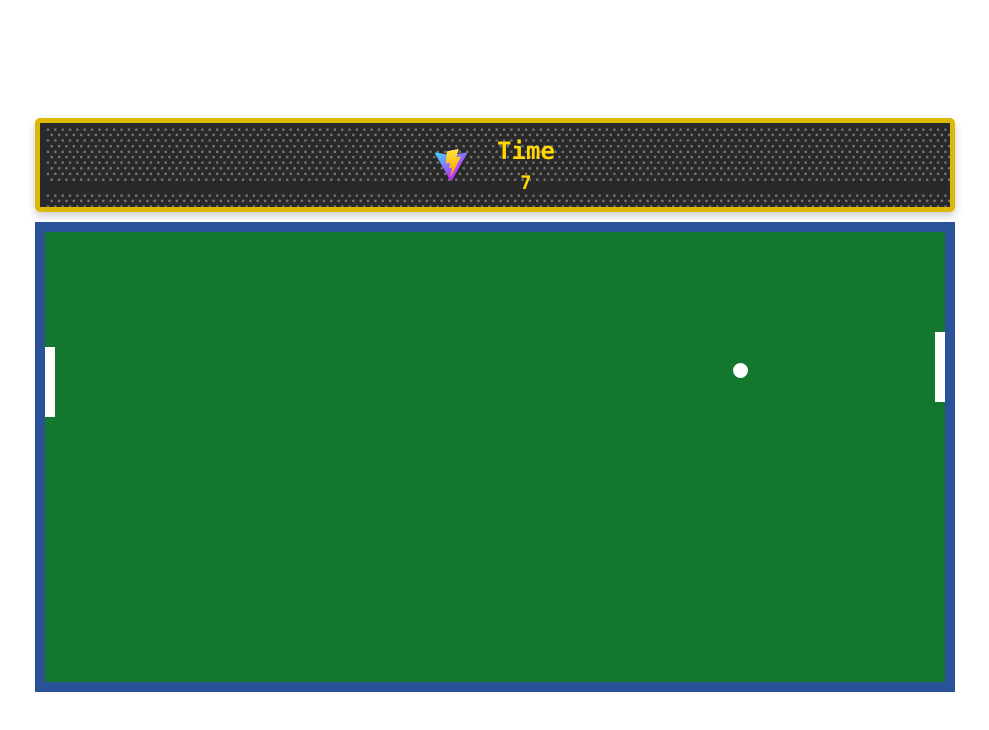
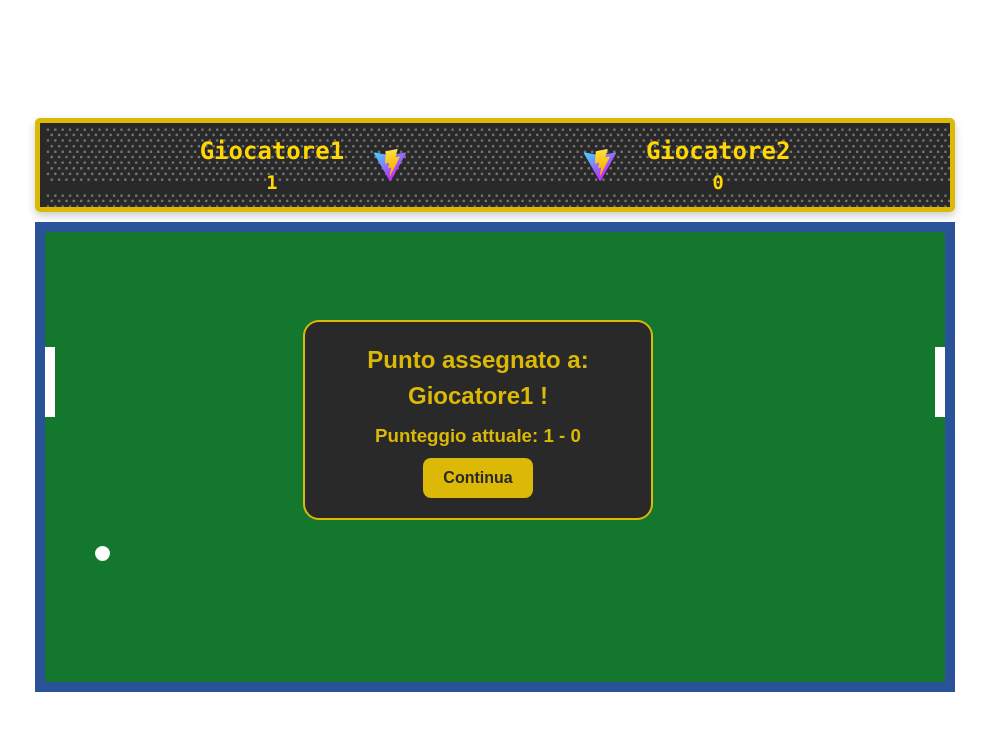
Before and after one commit to AndreaSergi/DevPlayground, a React (Vite) app in the folder devplayground/: page / in a window 1280 px wide. Shown: the top 730 px of the page, without its empty margins (145-1134 px from the left). Built offline with nearby package versions, Linux system fonts and the light colour scheme.

Commit message:
agginto pop-up funzionali di fine partita su entrambi i componenti di gioco

```diff
--- a/devplayground/src/App.jsx
+++ b/devplayground/src/App.jsx
@@ -5,7 +5,7 @@ import { PingPongPVP } from './pingPong/PingPongPVP'
 
 function App() {
   return (
-    <PingPongPVCOM/>
+    <PingPongPVP/>
   )
 }
 
--- a/devplayground/src/pingPong/PingPongPVCOM.jsx
+++ b/devplayground/src/pingPong/PingPongPVCOM.jsx
@@ -10,7 +10,7 @@ import './pingpong.css'
 export function PingPongPVCOM() {
   const larghezzaCampo = 900
   const altezzaCampo = 450
-  const name = "Time"
+  const name = "Giocatore"
   const [getTop, setTop] = useState(50);
   const [getLeft, setLeft] = useState(50);
   const [verticalDirection, setVerticalDirection] = useState(2); // Velocità verticale aumentata
@@ -19,7 +19,9 @@ export function PingPongPVCOM() {
   let [paddleLeftY, setPaddleLeftY] = useState(115); // Posizione iniziale paddle sinistro
   let [paddleRightY, setPaddleRightY] = useState(115); // Posizione iniziale paddle destro
 
-  let [getCheck, setCheck] = useState(true)
+  let [getCheck, setCheck] = useState(true); //state utilizzato per verificare la fine della partita
+
+  let [key, setKey] = useState(0); // state utilizzato per le key relative al salvataggio dati al sassion storage
 
   // Funzione per controllare se la pallina ha colpito un paddle
   const checkPaddleHit = (
@@ -66,15 +68,20 @@ export function PingPongPVCOM() {
           setHorizontalDirection(-horizontalDirection)
 
         }
+
+        //FINE PARTITA
         if (newLeft <= 9) {
 
-            console.log("fermare la pallina");
-            console.log(score);
-
+          //console.log("fermare la pallina");
+          //console.log(score);
+          setCheck(false);
           setVerticalDirection(0);
           setHorizontalDirection(0);
 
-          setCheck(false);
+          sessionStorage.setItem(key, { name: name, score: score, data: new Date });
+          setKey(key + 1);
+
+
         }
         const ballPos = { x: newLeft, y: getTop };
         const paddleLeftPos = { x: 0, y: paddleLeftY };
@@ -143,9 +150,13 @@ export function PingPongPVCOM() {
 
   // SCORE FUNCTION
   const [moltiplicatore, setMoltiplicatore] = useState(1);
+  if (getCheck) {
+
+  }
   // definizione di moltiplicatore
   let id1 = setInterval(() => {
     setMoltiplicatore(moltiplicatore + 1)
+    console.log("interval 2");
   }, (1000 * 60));
 
   setTimeout(() => {
@@ -157,9 +168,6 @@ export function PingPongPVCOM() {
     if (getCheck) {
       setScore(score + 1 * moltiplicatore);
     }
-
-
-
   }, 1000);
 
   setTimeout(() => {
@@ -188,9 +196,9 @@ export function PingPongPVCOM() {
   }, [moltiplicatore])
   return (
     <div tabIndex={0} onKeyDown={handleKeyDown}>
-      <SingleScore namePlayer={name} player={`${score}`}/>
+      <SingleScore namePlayer={name} player={`${score}`} />
       <PingPong>
-        <Campo style={{width: `${larghezzaCampo}px`, height: `${altezzaCampo}px`}}>
+        <Campo style={{ width: `${larghezzaCampo}px`, height: `${altezzaCampo}px` }}>
           <Paddle
             position="left"
             style={{ top: `${paddleLeftY}px`, left: "0" }}
@@ -202,6 +210,12 @@ export function PingPongPVCOM() {
           <Ball style={styleMod} />
         </Campo>
       </PingPong>
+      {!getCheck && <div className="pop-up">
+        <h2>Game Over!</h2>
+        <h3>Il tuo punteggio: {score}</h3>
+        <button className="btn-pop-up">Menù principale</button>
+        <button className="btn-pop-up" onClick={() => { window.location.reload() }}>Nuova partita</button>
+      </div>}
     </div>
   );
 }
--- a/devplayground/src/pingPong/PingPongPVP.jsx
+++ b/devplayground/src/pingPong/PingPongPVP.jsx
@@ -1,11 +1,12 @@
 /* eslint-disable no-unused-vars */
-import React, { useState, useEffect, createContext, StrictMode } from "react";
+import React, { useState, useEffect } from "react";
 import { PingPong } from "./PingPong";
 import { Campo } from "./Campo";
 import { Paddle } from "./Paddle";
 import { Ball } from "./Ball";
 import { Punteggio } from "./Punteggio";
 import './pingpong.css'
+import "./pop-up.css"
 
 export function PingPongPVP() {
   const [getTop, setTop] = useState(50);
@@ -19,6 +20,12 @@ export function PingPongPVP() {
   const altezzaCampo = 450
   const nameGiocatore1 = "Giocatore1"
   const nameGiocatore2 = "Giocatore2"
+
+  let [goal, setGoal] = useState(""); // state utilizzato per assegnare il giocatore che ha appena ottenuto il punto
+
+  let [getCheck, setCheck] = useState(true); //state utilizzato per frezzare la partita
+
+  let [checkEndGame, setCheckEndGame] = useState(false); //state utilizzato per verificare la fine della partita
 
   // Funzione per controllare se la pallina ha colpito un paddle
   const checkPaddleHit = (
@@ -109,8 +116,10 @@ export function PingPongPVP() {
         } else if (newLeft <= 0 || newLeft >= larghezzaCampo) {
           if (newLeft <= 0) {
             setScore((score) => ({ ...score, opponent: score.opponent + 1 }));
+            setCheck(false);
           } else {
             setScore((score) => ({ ...score, player: score.player + 1 }));
+            setCheck(false);
           }
           newLeft = 50;
         }
@@ -128,32 +137,37 @@ export function PingPongPVP() {
     left: `${getLeft}px`,
   };
 
-  // Funzione per controllare i padlle
 
-  const [key, setKey] = useState(null);
-  const [e, setE] = useState(0);
+  // FREEZE GAME
+  useEffect(() => {
+    if (!getCheck) {
+      setVerticalDirection(0);
+      setHorizontalDirection(0);
+    } else {
+      setVerticalDirection(4);
+      setHorizontalDirection(3);
+    }
+  }, [getCheck])
+  // Assegnazione nome del giocatore che ha appena ottunuto il punto
+  useEffect(() => {
+    setGoal(nameGiocatore2);
+  }, [score.opponent])
 
-  function handleKeyDown(event) {
-    setKey(event.key);
-    setE(e + 1);
+  useEffect(() => {
+    setGoal(nameGiocatore1);
+  }, [score.player])
+
+  useEffect(() => {
+    if (score.opponent || score.player == 10) {
+      setCheckEndGame(true)
     }
-  useEffect(() => {
-    if (key == "arrowUp") {
-      setPaddleLeftY(paddleLeftY - 10);
-      console.log(paddleLeftY);
-    }
-    if (key == "arrowDown") {
-      setPaddleLeftY(paddleLeftY + 10);
-      console.log(paddleLeftY);
-    }
+  }, [score.opponent, score.player])
 
-    console.log(key);
-  }, [e]);
   return (
-    <div tabIndex={0} onKeyDown={handleKeyDown}>
-      <Punteggio player={score.player} opponent={score.opponent} namePlayer1={nameGiocatore1} namePlayer2={nameGiocatore2}/>
+    <div>
+      <Punteggio player={score.player} opponent={score.opponent} namePlayer1={nameGiocatore1} namePlayer2={nameGiocatore2} />
       <PingPong>
-        <Campo style={{width: `${larghezzaCampo}px`, height: `${altezzaCampo}px`}}>
+        <Campo style={{ width: `${larghezzaCampo}px`, height: `${altezzaCampo}px` }}>
           <Paddle
             position="left"
             style={{ top: `${paddleLeftY}px`, left: "0" }}
@@ -165,6 +179,25 @@ export function PingPongPVP() {
           <Ball style={styleMod} />
         </Campo>
       </PingPong>
+      {/* pop-up assegnazione punteggio */}
+      {!getCheck && !checkEndGame &&
+
+        <div className="pop-up">
+          <h2>Punto assegnato a: {goal} !</h2>
+          <h3>Punteggio attuale: {score.player} - {score.opponent}</h3>
+          <button onClick={() => { setCheck(true) }} className="btn-pop-up">Continua</button>
+        </div>
+      }
+
+
+      {/* pop-up fine partita */}
+      {checkEndGame &&
+        <div className="pop-up">
+          <h2>Game Over!</h2>
+          <h3>Vince : {goal}</h3>
+          <button onClick={() => { setCheck(true); setScore({ player: 0, opponent: 0 }); setCheckEndGame(false);}} className="btn-goal">Rivincita</button>
+          <button className="btn-pop-up">Menù Principale</button>
+        </div>}
     </div>
   );
 }
--- /dev/null
+++ b/devplayground/src/pingPong/pop-up.css
@@ -0,0 +1,27 @@
+.pop-up{
+    position: absolute;
+     left: 35vw;
+    top: 40vh;
+    z-index: 100;
+
+    width: 350px;
+    height: 200px;
+
+    border: 2px solid #dbb906;
+    border-radius: 16px;
+    background-color: #292929;
+    color: #dbb906;
+
+    display: flex;
+    flex-direction: column;
+    justify-content: center;
+    align-items: center;
+
+    gap: 8px;
+}
+
+.btn-pop-up{
+    background-color: #dbb906;
+    color: #292929;
+    font-weight: bold;
+}
```
Lines whose indentation alone changed are shown as unchanged.
